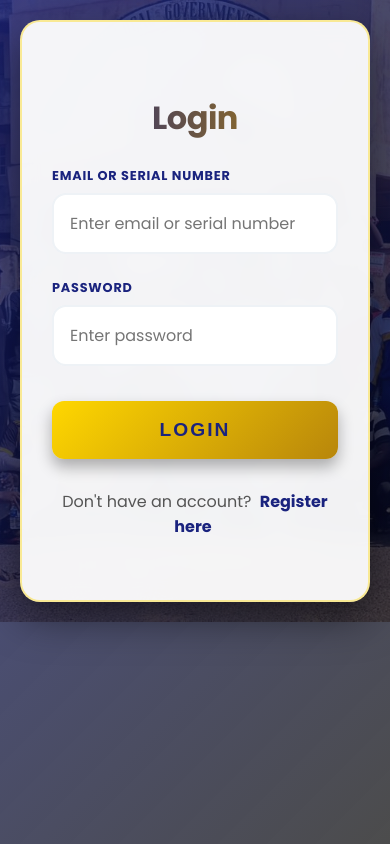
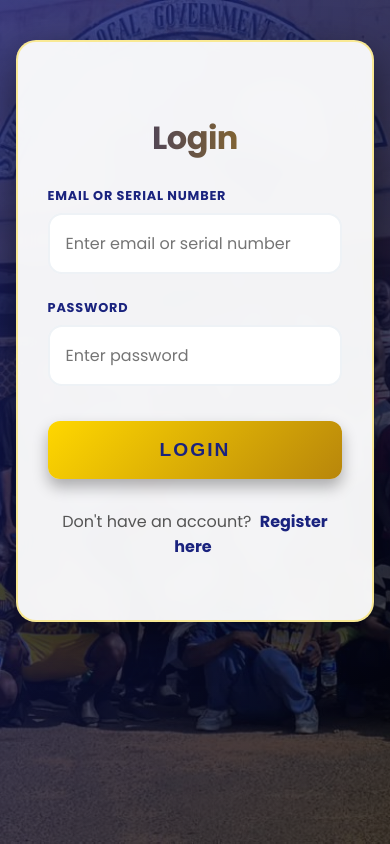
Before and after one commit to Holuwardammy/nussnhq_portal, a Django app: page /login/ in a window 390 px wide. Run offline with Django 5.2, Linux system fonts and the light colour scheme.

Commit message:
Fix mobile login centering with svh viewport

```diff
--- a/static/css/login.css
+++ b/static/css/login.css
@@ -15,29 +15,29 @@
     box-sizing: border-box;
 }
 
+html, body {
+    height: 100%; /* ADDED: Critical for mobile */
+}
+
 body {
     margin: 0;
-    padding: 0; /* CHANGED: Removed padding, we'll handle it on container */
+    padding: 0;
     font-family: 'Poppins', sans-serif;
     background: url('/static/images/bac.jpg') no-repeat center center;
     background-size: cover;
-    background-attachment: scroll;
-    min-height: 100vh;
-    min-height: 100svh; /* CHANGED: svh = small viewport, stable on mobile */
-    min-height: -webkit-fill-available;
+    background-attachment: fixed; /* CHANGED: Back to fixed */
+    min-height: 100%; /* CHANGED: Use % not vh */
     display: flex;
     align-items: center;
     justify-content: center;
     position: relative;
-    overflow-x: hidden;
 }
 
 /* Darkened Luxury Overlay */
 body::before {
     content: '';
     position: fixed;
-    top: 0; left: 0;
-    width: 100%; height: 100%;
+    top: 0; left: 0; right: 0; bottom: 0; /* CHANGED: Use all 4 sides */
     background: linear-gradient(135deg, rgba(26, 35, 126, 0.8), rgba(0, 0, 0, 0.7));
     z-index: 0;
 }
@@ -55,9 +55,7 @@ body::before {
     position: relative;
     z-index: 1;
     animation: loginFadeUp 0.8s cubic-bezier(0.2, 0.8, 0.2, 1);
-    margin: 20px; /* CHANGED: Use margin instead of body padding */
-    max-height: calc(100svh - 40px); /* CHANGED: svh instead of dvh */
-    overflow-y: auto;
+    margin: 20px auto; /* CHANGED: auto for horizontal center */
 }
 
 .login-container h2 {
@@ -196,13 +194,22 @@ button[type="submit"]:active {
 }
 
 /* ==========================
-   STRICT MOBILE "BOLD" VIEW
+   MOBILE FIX - NO FLEX CENTER
    ========================== */
 @media (max-width: 850px) {
+    html, body {
+        height: auto; /* CHANGED: Let it grow */
+        min-height: 100%;
+    }
+
     body {
-        align-items: center;
-        justify-content: center; /* ADDED: Explicit center */
-        padding: 0; /* CHANGED: Remove body padding on mobile */
+        display: block; /* CHANGED: Kill flex on mobile */
+        padding: 40px 0; /* CHANGED: Padding for spacing */
+        background-attachment: scroll;
+    }
+
+    body::before {
+        height: 100vh; /* CHANGED: Force full height */
     }
 
     .login-container {
@@ -210,10 +217,10 @@ button[type="submit"]:active {
         max-width: 400px;
         padding: 45px 30px;
         border-radius: 20px;
-        margin: 20px; /* CHANGED: Use margin for spacing */
+        margin: 0 auto; /* CHANGED: Center horizontally only */
         box-shadow: 0 15px 40px rgba(0, 0, 0, 0.5);
         border: 2px solid rgba(255, 215, 0, 0.4);
-        max-height: none; /* CHANGED: Remove max-height on mobile */
+        /* REMOVED: max-height completely */
     }
 
     .login-container h2 {
@@ -245,7 +252,7 @@ button[type="submit"]:active {
 @media (max-width: 380px) {
     .login-container {
         padding: 35px 20px;
-        margin: 15px; /* ADDED: Smaller margin */
+        width: 94%;
     }
 
     .login-container h2 {
--- a/students/templates/login.html
+++ b/students/templates/login.html
@@ -5,7 +5,7 @@
     <meta charset="UTF-8">
     <meta name="viewport" content="width=device-width, initial-scale=1.0, viewport-fit=cover">
     <title>Login</title>
-    <link rel="stylesheet" href="{% static 'css/login.css' %}?v=3">
+    <link rel="stylesheet" href="{% static 'css/login.css' %}?v=4">
 </head>
 
 <body>
```
